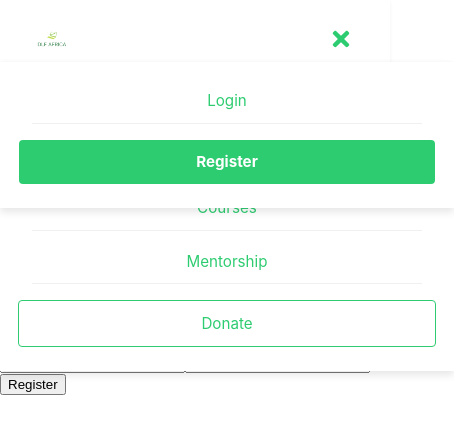
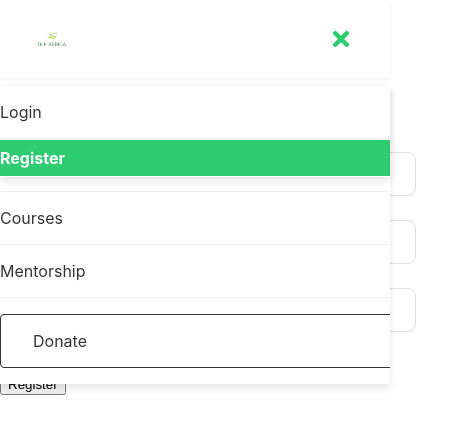
Before and after one commit to Darlington6/dlf-africa, a React (Create React App) app in the folder frontend/: page /register in a window 390 px wide. Both pictures are taken after a click on the button "Toggle menu". Shown: the top 434 px of the page, 454 px wide, since content can reach past the window. Built offline with nearby package versions, Linux system fonts and the light colour scheme; no server answers.

Commit message:
Additional changes made to Navbar.js and Navbar.css

```diff
--- a/frontend/src/components/Navbar.css
+++ b/frontend/src/components/Navbar.css
@@ -1,4 +1,4 @@
-/* Navbar.css - Enhanced Version */
+/* Navbar.css - Final Enhanced Version */
 .navbar {
     width: 100%;
     z-index: 1000;
@@ -109,7 +109,7 @@
     transform: rotate(90deg);
 }
 
-/* Responsive Styles */
+/* Enhanced Mobile Menu Styles */
 @media (max-width: 768px) {
     .nav-menu,
     .nav-auth {
@@ -117,13 +117,15 @@
         flex-direction: column;
         width: 100%;
         position: absolute;
-        top: 100%;
+        top: 70px; /* Fixed position based on navbar height */
         left: 0;
         background-color: white;
-        padding: 1rem 2rem;
+        padding: 0; /* Changed from 2rem to prevent overflow */
         box-shadow: 0 4px 8px rgba(0,0,0,0.1);
         z-index: 1000;
-        gap: 0.5rem;
+        gap: 0;
+        max-height: calc(100vh - 70px);
+        overflow-y: auto;
     }
 
     .nav-menu.active,
@@ -135,27 +137,42 @@
         display: block;
     }
 
+    /* Link items */
     .nav-menu a,
     .nav-auth a,
     .nav-auth button {
-        padding: 0.8rem 0;
+        padding: 1rem 2rem;
         border-bottom: 1px solid #f0f0f0;
         width: 100%;
-        text-align: center;
-        justify-content: center;
+        text-align: left;
+        margin: 0;
+        color: #333;
+        font-size: 1rem;
+        justify-content: flex-start;
     }
 
+    /* Remove border from last item */
     .nav-menu a:last-child,
     .nav-auth a:last-child,
     .nav-auth button:last-child {
         border-bottom: none;
     }
 
+    /* Special buttons */
     .nav-menu a[href="/donation"],
     .register-btn,
     .logout-btn {
-        padding: 0.8rem !important;
-        margin: 0.5rem 0;
-        display: block;
+        margin: 1rem auto;
+        width: 90%;
+        text-align: center;
+        border: 1px solid !important;
+        border-radius: 4px;
+    }
+
+    /* Active state */
+    .nav-menu a.active,
+    .nav-auth a.active {
+        background-color: rgba(46, 204, 113, 0.05);
+        font-weight: bold;
     }
 }
--- a/frontend/src/components/Navbar.js
+++ b/frontend/src/components/Navbar.js
@@ -15,6 +15,11 @@ const Navbar = () => {
   };
 
   const toggleMobileMenu = () => setMobileMenuOpen(!mobileMenuOpen);
+
+  // Close mobile menu when clicking any link
+  const closeMobileMenu = () => {
+    if (mobileMenuOpen) setMobileMenuOpen(false);
+  };
 
   const navLinks = [
     { path: "/", name: "Home" },
@@ -39,7 +44,7 @@ const Navbar = () => {
       <div className="nav-container">
         {/* Logo */}
         <div className="nav-logo">
-          <NavLink to="/">
+          <NavLink to="/" onClick={closeMobileMenu}>
             <img
               src="/logo.png"
               alt="DLF Africa Logo"
@@ -59,7 +64,7 @@ const Navbar = () => {
                   link.path === "/donation" ? "donation-link" : ""
                 }`
               }
-              onClick={() => setMobileMenuOpen(false)}
+              onClick={closeMobileMenu}
             >
               {link.name}
             </NavLink>
@@ -74,7 +79,7 @@ const Navbar = () => {
                 key={link.path}
                 to={link.path}
                 className={link.isPrimary ? "register-btn" : ""}
-                onClick={() => setMobileMenuOpen(false)}
+                onClick={closeMobileMenu}
               >
                 {link.icon && <span className="icon">{link.icon}</span>}
                 {link.name}
@@ -84,7 +89,7 @@ const Navbar = () => {
                 key={link.name}
                 onClick={() => {
                   link.action();
-                  setMobileMenuOpen(false);
+                  closeMobileMenu();
                 }}
                 className="logout-btn"
               >
@@ -99,6 +104,7 @@ const Navbar = () => {
         <button
           className={`mobile-menu-button ${mobileMenuOpen ? "active" : ""}`}
           onClick={toggleMobileMenu}
+          aria-label="Toggle menu"
         >
           {mobileMenuOpen ? <FaTimes /> : <FaBars />}
         </button>
```
